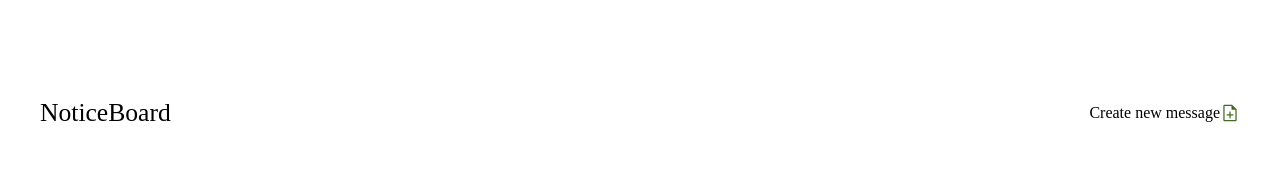
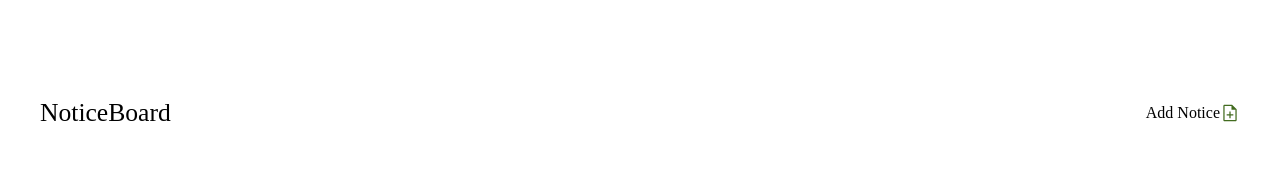
Before and after one commit to Ayoroq/message-board-frontend, a React (Vite) app: page /new in a window 1280 px wide. Shown: the top 194 px of the page. Built offline with nearby package versions, Linux system fonts and the light colour scheme.

Commit message:
fixed navbar and added new image

```diff
--- a/src/components/Navbar.jsx
+++ b/src/components/Navbar.jsx
@@ -9,7 +9,7 @@ export default function Navbar() {
         NoticeBoard
       </div>
       <div className={style.links} onClick = {() => navigate("/new")}>
-        <p className={style.newMessage}>Create new message</p>
+        <p className={style.newMessage}>Add Notice</p>
         <svg
           width="20"
           height="20"
```
Also changed, not shown: public/NoticeBoard.jpeg.
